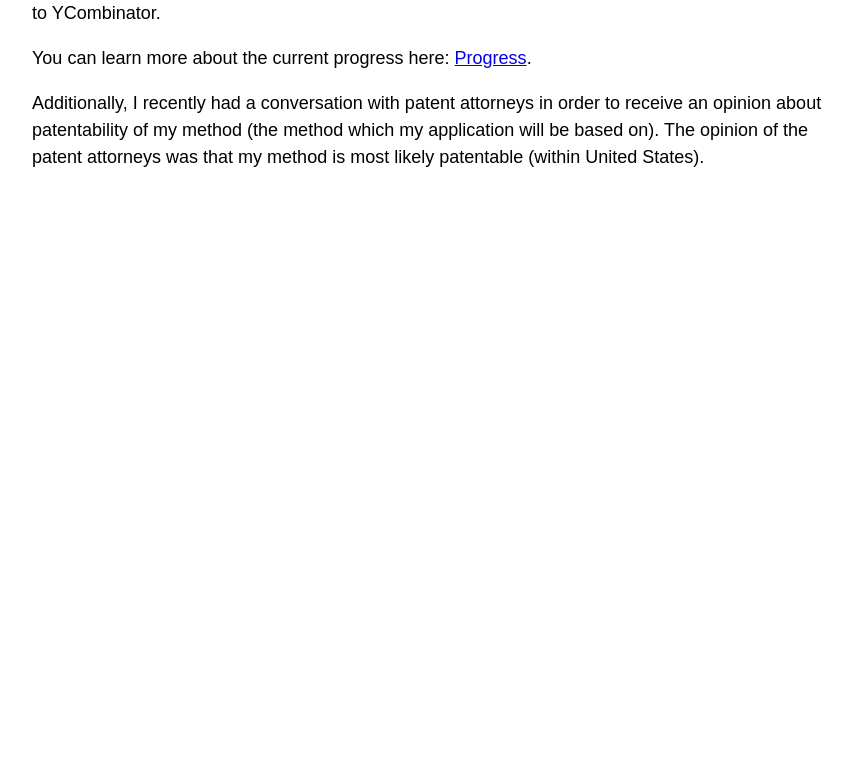
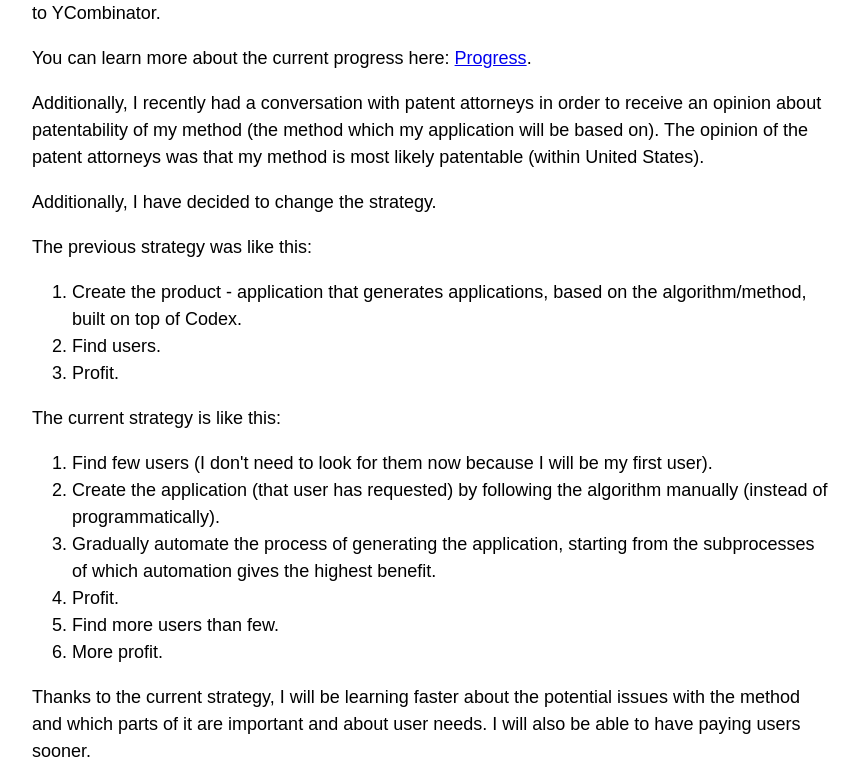
Before and after one commit to damc/Acoder-Server, a Flask app: page /ycombinator in a window 1280 px wide. Shown: the part 219-1002 px from the top of the page, without its empty margins (208-1067 px from the left). Before the commit the page ends 386 px from the top, so only its background shows below. Run offline with Flask 2, Linux system fonts and the light colour scheme.

Commit message:
30 Add more information about progress

```diff
--- a/server/templates/ycombinator.html
+++ b/server/templates/ycombinator.html
@@ -1,17 +1,36 @@
 {% extends "base.html" %}
-{% block title %}Progress{% endblock %}
+{% block title %}YCombinator{% endblock %}
 {% block javascripts %}
 <script src="https://ajax.googleapis.com/ajax/libs/jquery/3.5.1/jquery.min.js"></script>
 {% endblock %}
 {% block body %}
-    <p>Hello YC people.</p>
-    <p>
-        This page exists so that you can learn about the progress since the time when I sent the application to YCombinator.
-    </p>
-    <p>
-        You can learn more about the current progress here: <a href="/progress">Progress</a>.
-    </p>
-    <p>
-        Additionally, I recently had a conversation with patent attorneys in order to receive an opinion about patentability of my method (the method which my application will be based on). The opinion of the patent attorneys was that my method is most likely patentable (within United States).
-    </p>
+{% filter markdown %}
+Hello YC people.
+
+This page exists so that you can learn about the progress since the time when I sent the application to YCombinator.
+
+You can learn more about the current progress here: [Progress](/progress).
+
+Additionally, I recently had a conversation with patent attorneys in order to receive an opinion about patentability of my method (the method which my application will be based on). The opinion of the patent attorneys was that my method is most likely patentable (within United States).
+
+Additionally, I have decided to change the strategy.
+
+The previous strategy was like this:
+
+1. Create the product - application that generates applications, based on the algorithm/method, built on top of Codex.
+2. Find users.
+3. Profit.
+
+The current strategy is like this:
+
+1. Find few users (I don't need to look for them now because I will be my first user).
+2. Create the application (that user has requested) by following the algorithm manually (instead of programmatically).
+3. Gradually automate the process of generating the application, starting from the subprocesses of which automation gives the highest benefit.
+4. Profit.
+5. Find more users than few.
+6. More profit.
+
+Thanks to the current strategy, I will be learning faster about the potential issues with the method and which parts of it are important and about user needs. I will also be able to have paying users sooner.
+
+{% endfilter %}
 {% endblock %}
```
